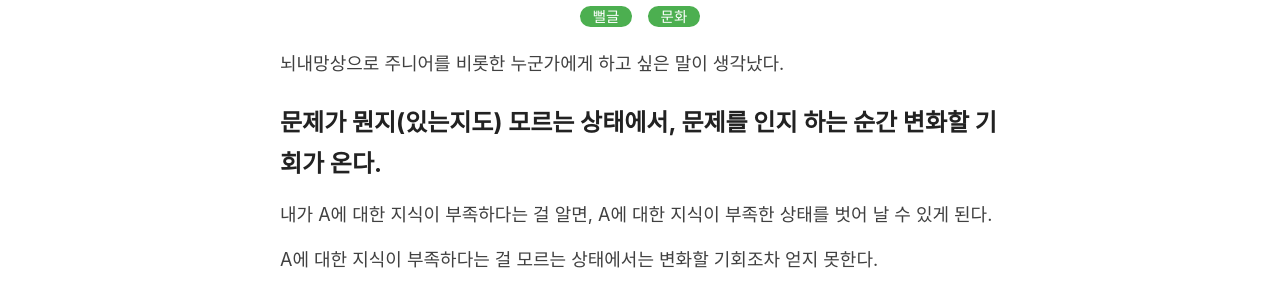
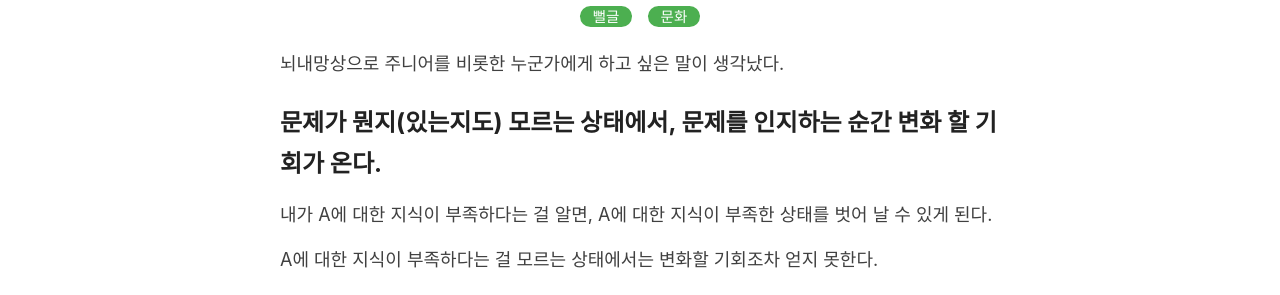
Before and after one commit to ch3224bin/ch3224bin.github.io, a Jekyll site: the page built from _posts/2021-7-9-change.md, in a window 1280 px wide. Shown: the part 240-535 px from the top of the page. Built offline with Jekyll 4.4.1, drawn with Linux system fonts in a browser that asks for light colours; comment, search, counter and statistics services are not loaded.

Commit message:
모른다는 걸 모르는 상태

```diff
--- a/_posts/2021-7-9-change.md
+++ b/_posts/2021-7-9-change.md
@@ -7,7 +7,7 @@ comments: true
 
 뇌내망상으로 주니어를 비롯한 누군가에게 하고 싶은 말이 생각났다.
 
-## 문제가 뭔지(있는지도) 모르는 상태에서, 문제를 인지 하는 순간 변화할 기회가 온다.
+## 문제가 뭔지(있는지도) 모르는 상태에서, 문제를 인지하는 순간 변화 할 기회가 온다.
 
 내가 A에 대한 지식이 부족하다는 걸 알면, A에 대한 지식이 부족한 상태를 벗어 날 수 있게 된다.
 
```
